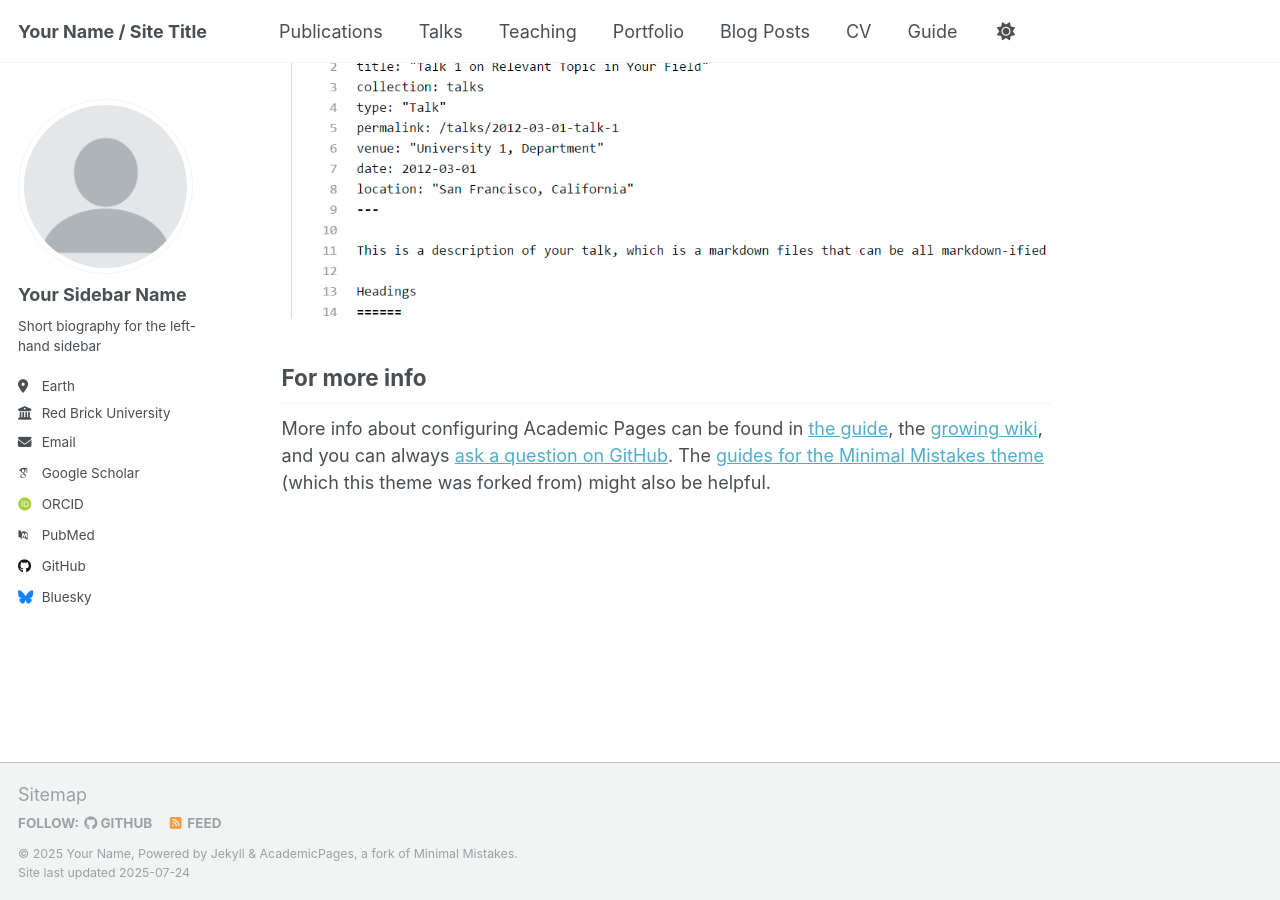
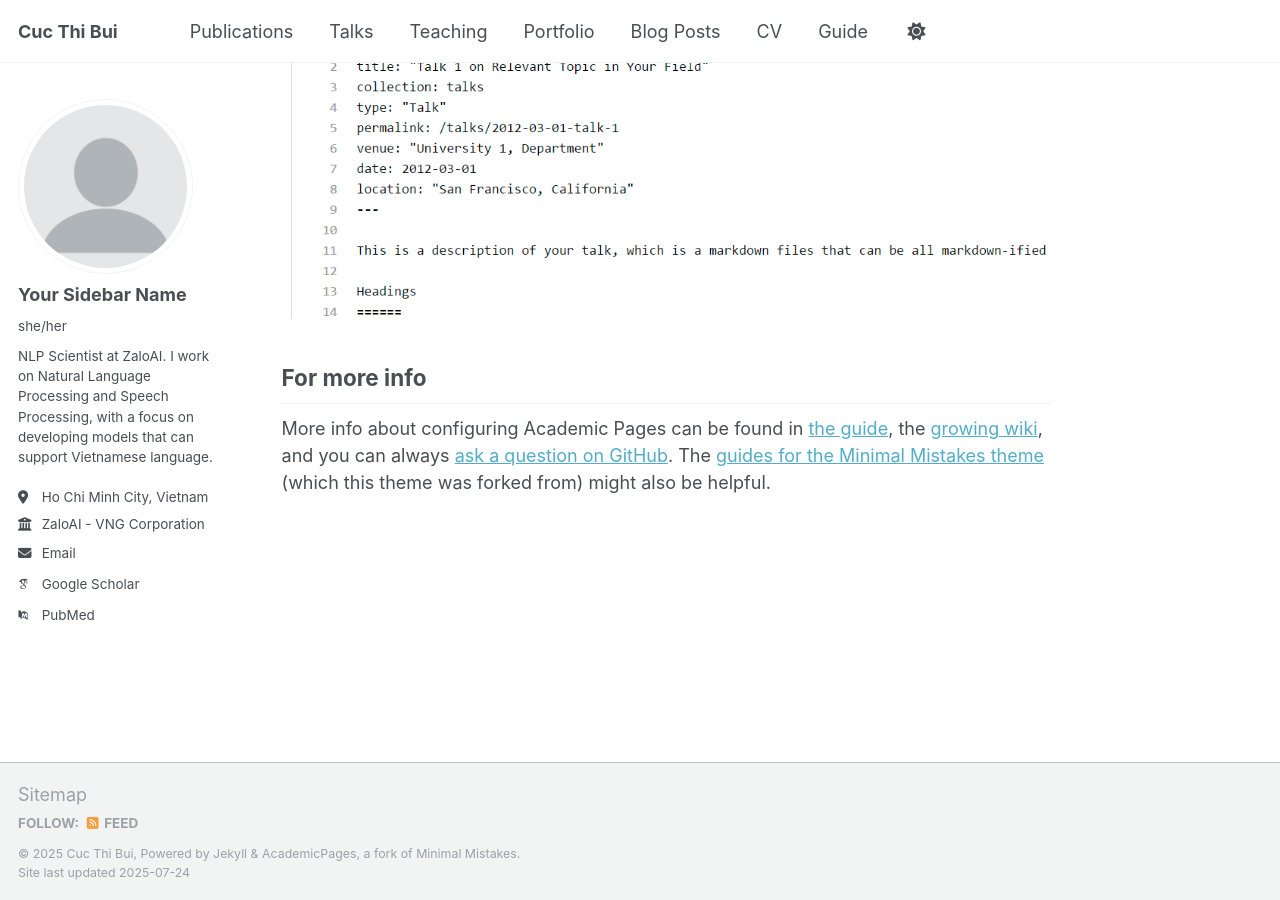
Before and after one commit to cucbui57/cucbui57.github.io, a Jekyll site: the page built from _pages/about.md, in a window 1280 px wide and 900 px high, scrolled down 2880 px. Built offline with Jekyll 4.4.1, drawn with Linux system fonts in a browser that asks for light colours; some web fonts are replaced; a script that is not in the unit is left out.

Commit message:
update config

```diff
--- a/_config.yml
+++ b/_config.yml
@@ -9,11 +9,11 @@
 # Basic Site Settings
 locale                   : "en-US"
 site_theme               : "default"
-title                    : "Your Name / Site Title"
+title                    : "Cuc Thi Bui"
 title_separator          : "-"
-name                     : &name "Your Name"
-description              : &description "personal description"
-url                      : https://academicpages.github.io # the base hostname & protocol for your site e.g. "https://[your GitHub username].github.io" or if you already have some other page hosted on Github then use "https://[your GitHub username].github.io/[Your Repo Name]"
+name                     : &name "Cuc Thi Bui"
+description              : &description "NLP Scientist"
+url                      : https://cucbui57.github.io # the base hostname & protocol for your site e.g. "https://[your GitHub username].github.io" or if you already have some other page hosted on Github then use "https://[your GitHub username].github.io/[Your Repo Name]"
 baseurl                  : "" # the subpath of your site, e.g. "/blog"
 repository               : "academicpages/academicpages.github.io"
 
@@ -24,58 +24,21 @@ author:
   # Biographic information
   avatar           : "profile.png"
   name             : "Your Sidebar Name"
-  pronouns         : # example: "she/her"
-  bio              : "Short biography for the left-hand sidebar"
-  location         : "Earth"
-  employer         : "Red Brick University"
+  pronouns         : "she/her"
+  bio              : "NLP Scientist at ZaloAI. I work on Natural Language Processing and Speech Processing, with a focus on developing models that can support Vietnamese language."
+  location         : "Ho Chi Minh City, Vietnam"
+  employer         : "ZaloAI - VNG Corporation"
   uri              : # URL
-  email            : "none@example.org"
+  email            : "cucbui57@gmail.com"
 
   # Academic websites
-  academia         : # URL
-  arxiv            : # URL - Update with the correct link to your profile
-  googlescholar    : "https://scholar.google.com/citations?user=PS_CX0AAAAAJ"
-  impactstory      : # URL
-  orcid            : "http://orcid.org/yourorcidurl"
-  semantic         : # URL
+  googlescholar    : "https://scholar.google.com/citations?user=HU6SHfkAAAAJ&hl"
   pubmed           : "https://www.ncbi.nlm.nih.gov/pubmed/?term=john+snow"
   researchgate     : # URL
   scopus           : # URL
 
-  # Repositories and software development
-  bitbucket        : # Username - Update with your username on the site
-  codepen          : # Username
-  dribbble         : # Username
-  github           : "academicpages"
-  kaggle           : # Username
-  stackoverflow    : # User number or user number and name (i.e., use "1" or "1/jeff-atwood")
 
-  # Social media
-  artstation       : # Username
-  bluesky          : "bsky.app" # Replace this with you Bluesky username
-  facebook         : # Username
-  flickr           : # Username
-  foursquare       : # Username
-  goodreads        : # Username
-  google_plus      : # Username
-  keybase          : # Username
-  instagram        : # Username
-  lastfm           : # Username
-  linkedin         : # Username
-  mastodon         : # URL
-  medium           : # URL
-  pinterest        : # Username
-  soundcloud       : # Username
-  steam            : # Username
-  telegram         : # URL
-  tumblr           : # Username
-  twitter          : # Username for X / Twitter
-  vine             : # Username
-  weibo            : # Username
-  wikipedia        : # Username
-  xing             : # Username
-  youtube          : # Username
-  zhihu            : # Username
+  linkedin         : # cucbui
 
 # Publication Category - The following the list of publication categories and their headings
 publication_category:
```
